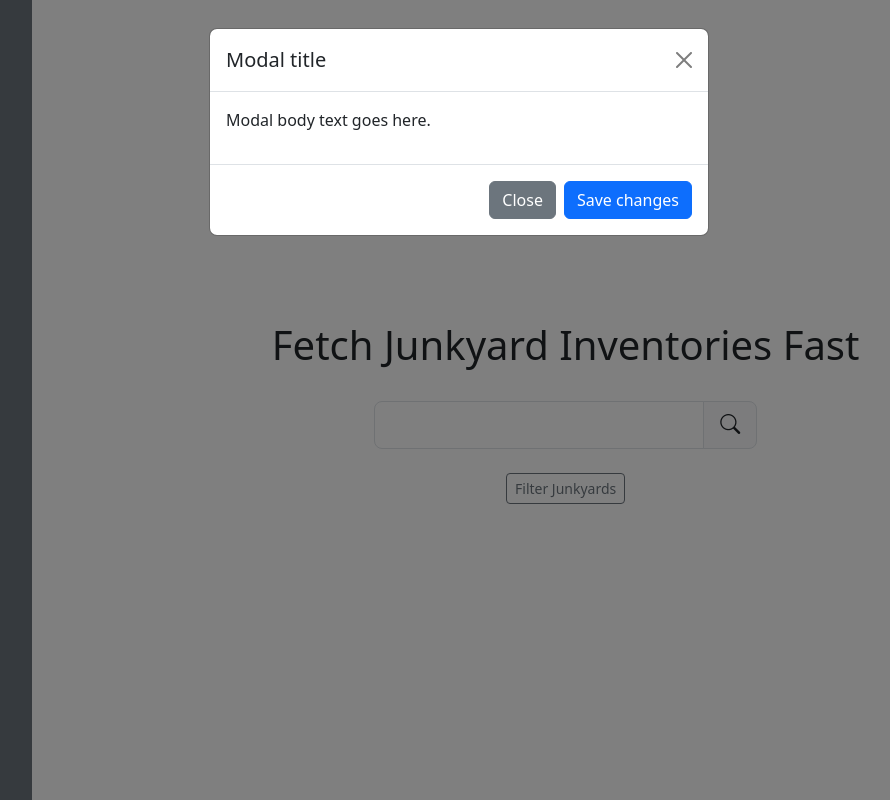
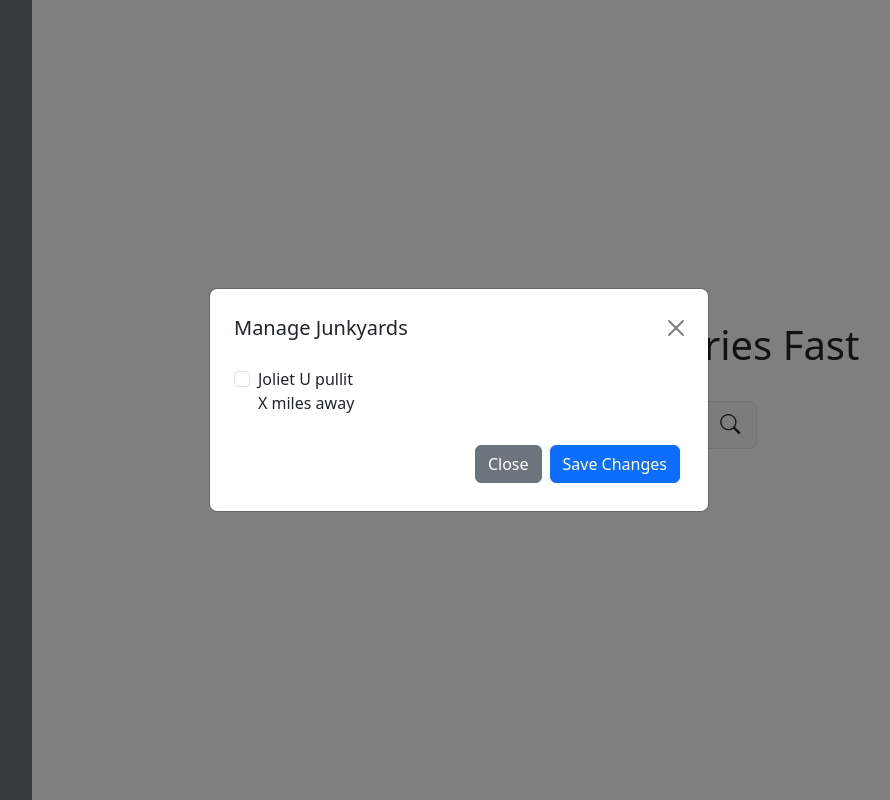
Before and after one commit to tairesu/Final_Project_Tyrese_tyresec2, a Django app: page / in a window 1280 px wide, after a click on "Filter Junkyards". Shown: the whole page, without its empty margins (181-1071 px from the left). Run offline with Django 4.2, Linux system fonts and the light colour scheme; some libraries are stand-ins or nearby versions.

Commit message:
Coverged Offcanvas nav and modal into one popupModal

```diff
--- a/yardsearcher/templates/yardsearcher/base.html
+++ b/yardsearcher/templates/yardsearcher/base.html
@@ -23,58 +23,58 @@
             {% endblock %}
         </div>
     </div>
-
-
+    {% comment %} No longer supporting dual modal and offscreen setup
         <!-- Offcanvas Bottom Menu appears on sm devices only -->
         <div class="offcanvas offcanvas-bottom d-md-none bg-secondary p-4 gap-4 h-auto" tabindex="-1" id="offcanvasBottom" id="popupOffcanvas" aria-labelledby="offcanvasBottomLabel">
 
             <!-- Header div for offcanvas-bottom -->
             <div class="offcanvas-header p-0 ">
                 <h5 class="offcanvas-title p-0 fs-3" id="offcanvasBottomLabel">
-                {% block offcanvas-bottom-heading-text %}
-
-                {% endblock %}
-
+                    {% block popup-heading-text %}{% endblock %}
                 </h5>
                 <button type="button" class="btn-close text-reset" data-bs-dismiss="offcanvas" aria-label="Close"></button>
             </div>
 
             <!-- Content div for offcanvas-bottom -->
             <div class="offcanvas-body p-0">
-            {% block offcanvas-bottom-content %}
-
-            {% endblock %}
+                {% block popup-content %}{% endblock %}
             </div>
 
             <!-- Div for offcanvas-bottom button -->
             <div>
                 <button class="btn btn-primary py-3 btn-md w-100 ">
-                {% block offcanvas-bottom-button-text %}
+                    {% block popup-button-text %} {% endblock %}
+                </button>
+            </div>
+        </div>
+    {% endcomment %}
 
-                {% endblock %}
+    <!-- The Dynamic Popup Modal -->
+    <div class="modal fade px-4" tabindex="-1" id="popupModal">
+        <div class="modal-dialog modal-dialog-centered">
+            <div class="modal-content p-4 gap-4">
+                <div class="modal-header border-0 p-0">
+                    <h5 class="modal-title">
+                        {% block popup-heading-text %}{% endblock %}
+                    </h5>
+                    <button type="button" class="btn-close" data-bs-dismiss="modal" aria-label="Close">
+
                     </button>
+                </div>
+                <div class="modal-body p-0">
+                    {% block popup-content %}{% endblock %}
+                </div>
+                <div class="modal-footer border-0 p-0">
+                    <button type="button" class="btn btn-secondary" data-bs-dismiss="modal">Close</button>
+                    <button type="button" class="btn btn-primary">
+                        {% block popup-button-text %}{% endblock %}
+                    </button>
+                </div>
+            </div>
         </div>
     </div>
 
 
-    <!-- Modal appears on md+ devices.-->
-    <div class="modal" tabindex="-1" id="popupModal">
-        <div class="modal-dialog">
-            <div class="modal-content">
-                <div class="modal-header">
-                    <h5 class="modal-title">Modal title</h5>
-                    <button type="button" class="btn-close" data-bs-dismiss="modal" aria-label="Close"></button>
-                </div>
-                <div class="modal-body">
-                    <p>Modal body text goes here.</p>
-                </div>
-                <div class="modal-footer">
-                    <button type="button" class="btn btn-secondary" data-bs-dismiss="modal">Close</button>
-                    <button type="button" class="btn btn-primary">Save changes</button>
-                </div>
-            </div>
-        </div>
-    </div>
     <!-- Global JS files -->
     <script src="{% static 'js/bootstrap.bundle.min.js'%}?v={{tz}}"></script>
 </body>
--- a/yardsearcher/templates/yardsearcher/home.html
+++ b/yardsearcher/templates/yardsearcher/home.html
@@ -18,19 +18,22 @@
         </div>
         <div class="d-flex flex-row ">
             <div class="col text-center ">
-
+                {% comment %}
                 <!-- This btn toggles bottom offscreen nav on mobile devices.. -->
                 <button type="button" class=" d-md-none btn btn-sm btn-outline-secondary" data-bs-toggle="offcanvas" data-bs-target="#offcanvasBottom" aria-controls="offcanvasBottom">Filter Junkyards</button>
 
                 <!--  and overlay on md and up  -->
                 <button type="button" class="d-none d-md-inline-block btn btn-sm btn-outline-secondary" data-bs-toggle="modal" data-bs-target="#popupModal" aria-controls="popupModal">Filter Junkyards</button>
+
+                {% endcomment %}
+                <button type="button" class=" btn btn-sm btn-outline-secondary" data-bs-toggle="modal" data-bs-target="#popupModal" aria-controls="popupModal">Filter Junkyards</button>
             </div>
         </div>
     </div>
 {% endblock %}
 
 
-{% block popup-heading-text %}Manage Junkyards{% endblock %}
+{% block popup-heading-text %} Manage Junkyards {% endblock %}
 {% block popup-button-text %} Save Changes {% endblock %}
 {% block popup-content %}
     <div class="d-grid gap-2" style="grid-template-columns: 1fr 1fr;">
```
Lines whose indentation alone changed are shown as unchanged.
